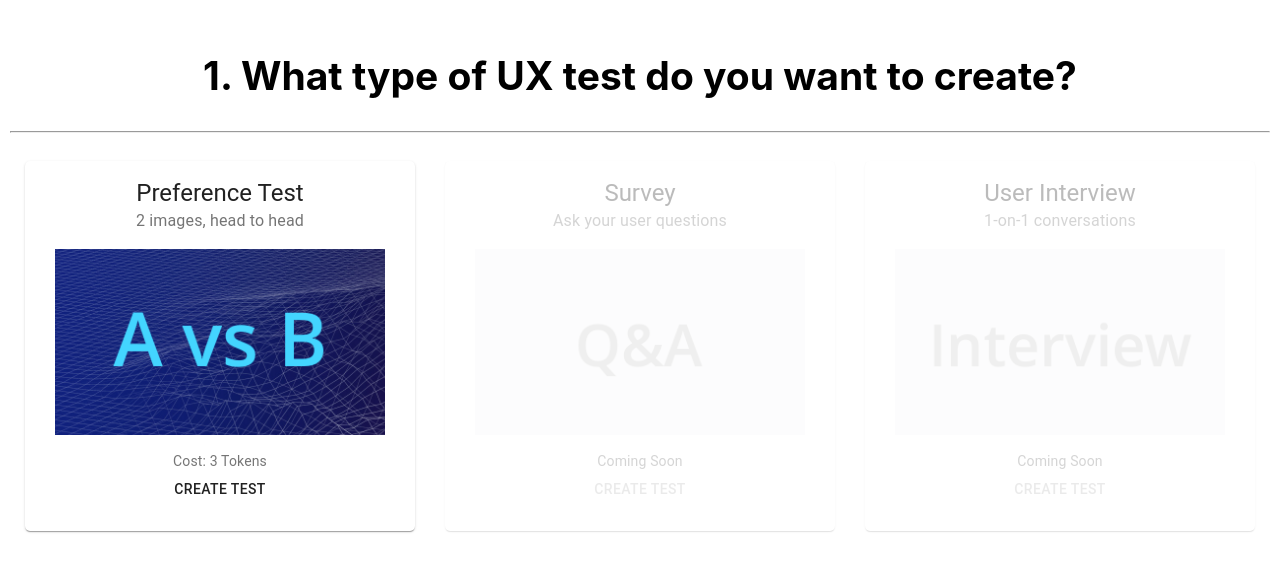
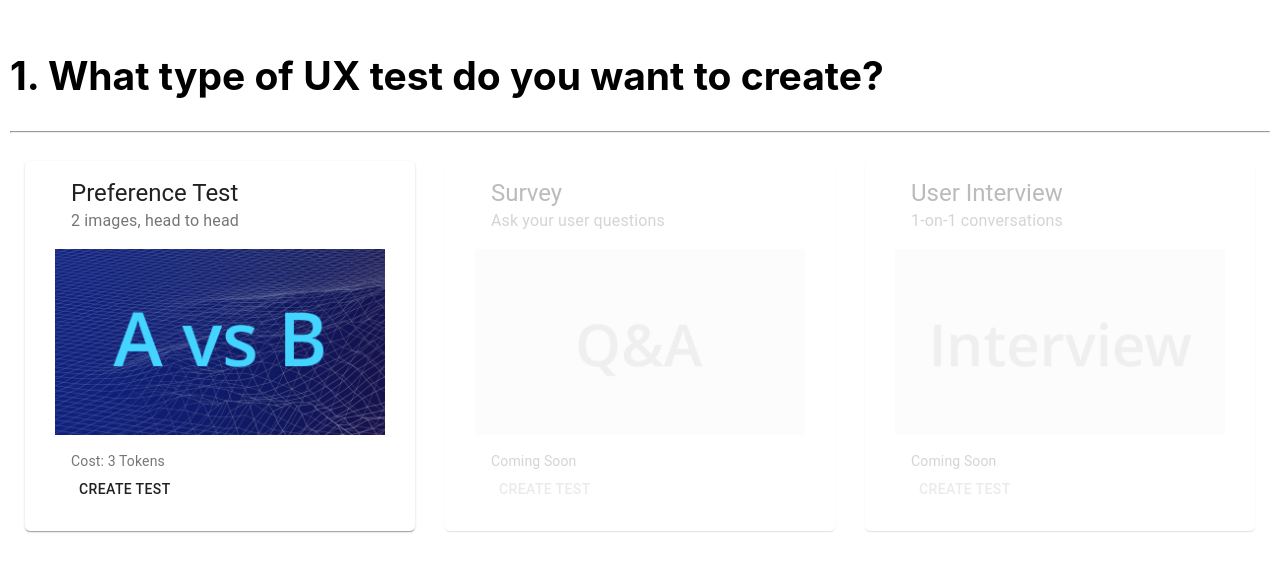
Before and after one commit to ryosua/Bux, a React (Create React App) app: page /testForm in a window 1280 px wide. Shown: the part 117-688 px from the top of the page. Built offline with nearby package versions, Linux system fonts and the light colour scheme.

Commit message:
Text align left

```diff
--- a/src/pages/TestForm/TestForm.jsx
+++ b/src/pages/TestForm/TestForm.jsx
@@ -71,14 +71,16 @@ const useStyles = makeStyles(theme => ({
     marginBottom: "10px"
   },
   upload: {
-    margin: "30px"
+    margin: "5px"
   },
   details: {
     height: "250px"
   },
   proceed: {
-    margin: "30px",
-    marginTop: "-20px"
+    margin: "5px"
+  },
+  main: {
+    textAlign: "left"
   }
 }));
 
@@ -118,7 +120,7 @@ export default function TestForm() {
   };
 
   return (
-    <div>
+    <div className={classes.main}>
       <h2>1. What type of UX test do you want to create?</h2>
       <hr />
       <div className={classes.typeCards}>
```
